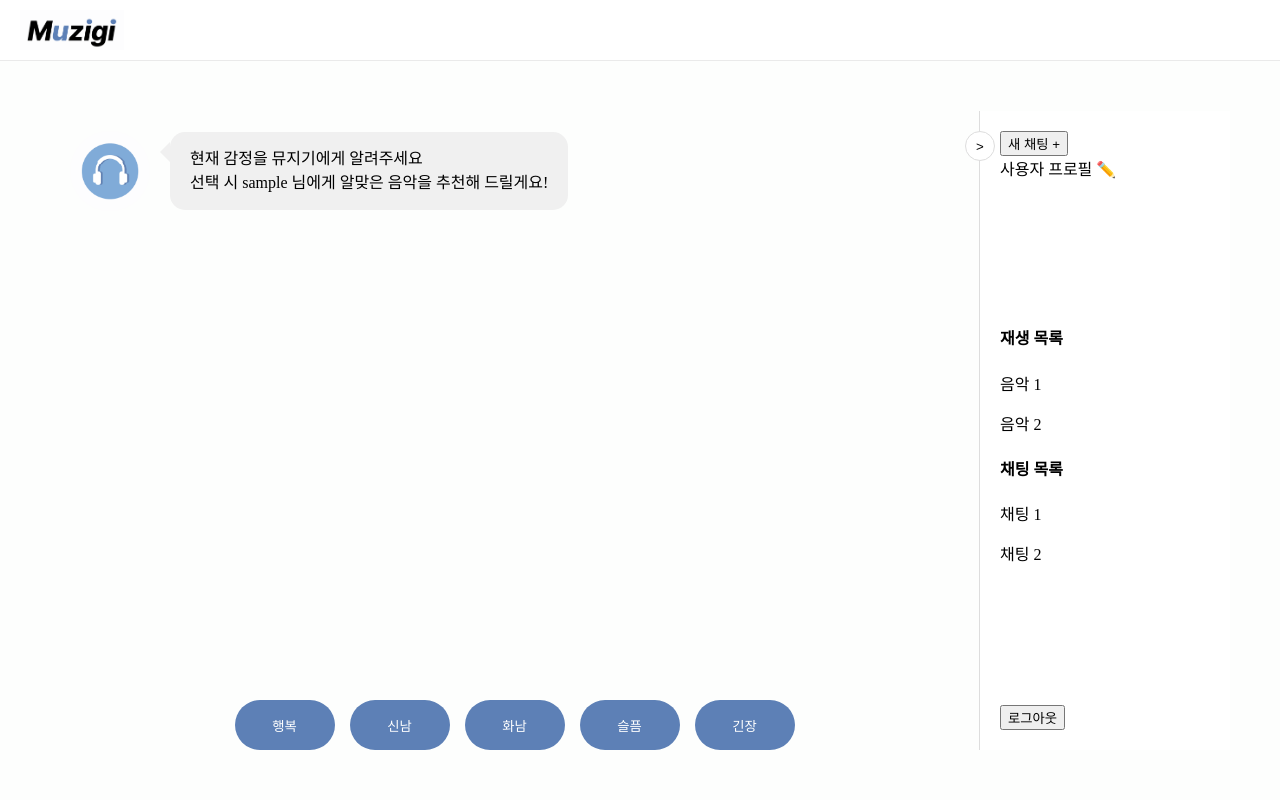
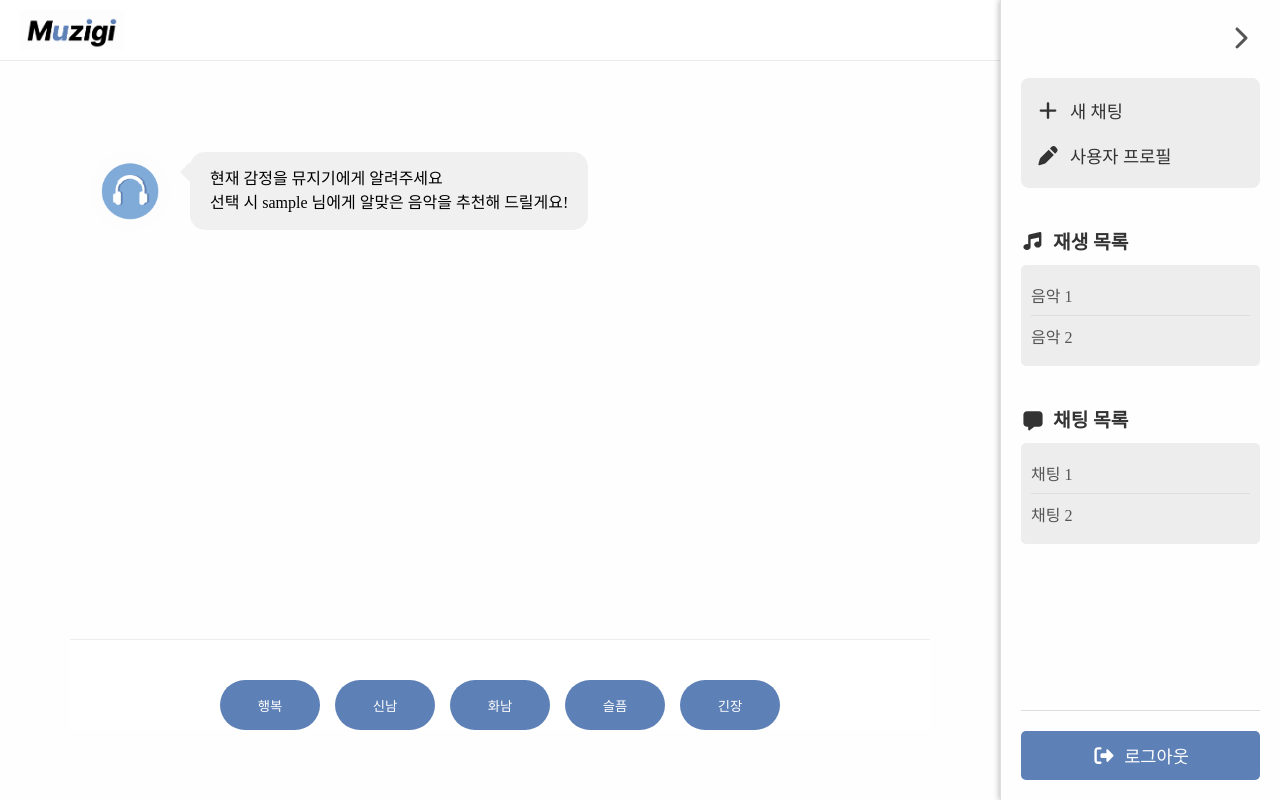
Before and after one commit to sun-risin/MUZIGI, a React (Vite) app in the folder frontend/: page /chat in a window 1280 px wide. Built offline with nearby package versions, Linux system fonts and the light colour scheme; sample sign-in values are in the browser's storage.

Commit message:
채팅창 생성 통신 완료+ sidebar ui 수정

```diff
--- a/frontend/package.json
+++ b/frontend/package.json
@@ -10,6 +10,9 @@
     "preview": "vite preview"
   },
   "dependencies": {
+    "@fortawesome/fontawesome-svg-core": "^7.1.0",
+    "@fortawesome/free-solid-svg-icons": "^7.1.0",
+    "@fortawesome/react-fontawesome": "^3.1.0",
     "react": "^19.1.1",
     "react-dom": "^19.1.1",
     "react-router-dom": "^7.9.4"
--- a/frontend/src/component/MainPage.css
+++ b/frontend/src/component/MainPage.css
@@ -1,24 +1,37 @@
-/* MainPage 전체 컨테이너 */
 .main-page-container {
   display: flex;
-  height: 100%;
+  height: 100vh;
   width: 100%;
+  overflow: hidden;
+  position: relative;
 }
 
-/* 왼쪽 메인 컨텐츠 영역 (채팅 + 감정 버튼) */
+/* 왼쪽 메인 컨텐츠 영역 */
 .content-area {
-  flex: 1;
+  flex-grow: 1;
   display: flex;
   flex-direction: column;
   box-sizing: border-box;
+  padding: 20px;
+  transition: margin-right 0.3s ease-in-out;
+  margin-right: 0; /* 기본 상태 (사이드바 닫힘) */
 }
 
-.chat-wrapper {
-  flex: 1;
-  overflow-y: auto; /* 내용이 길어지면 스크롤 생성 */
+.content-area.sidebar-open {
+  margin-right: 280px;
 }
 
-/* 감정 버튼을 감싸는 wrapper */
+/* 채팅창 영역 */
+.chat-wrapper {
+  flex-grow: 1;
+  overflow-y: auto;
+  padding-bottom: 20px;
+}
+
+/* 감정 버튼 영역 */
 .emotion-wrapper {
-  padding-top: 10px;
+  flex-shrink: 0;
+  padding-top: 20px;
+  border-top: 1px solid #eee;
+  background-color: #fff;
 }
--- a/frontend/src/component/MainPage.jsx
+++ b/frontend/src/component/MainPage.jsx
@@ -46,7 +46,7 @@ function MainPage({ setIsLoggedIn }) {
 
   return (
     <div className="main-page-container">
-      <div className= 'content-area'>
+      <div className= {`content-area ${isSidebarOpen ? 'sidebar-open' : ''}`}>
         <div className="chat-wrapper">
           <Chat messages={messages} />
         </div>
--- a/frontend/src/component/essential/Sidebar.css
+++ b/frontend/src/component/essential/Sidebar.css
@@ -1,53 +1,149 @@
-.sidebar-container {
-  position: relative;
-  height: 100%;
-  background-color: #fff;
-  border-left: 1px solid #ddd;
-  transition: width 0.3s ease;
-  flex-shrink: 0; /* 내용이 많아져도 찌그러지지 않도록 설정 */
+.sidebar {
+    position: fixed;
+    top: 0;
+    right: -300px; /* 사이드바 숨김 (너비보다 크게) */
+    width: 280px; /* 이미지 너비에 맞춤 */
+    height: 100%;
+    background-color: #fdfefd;
+    box-shadow: -2px 0 5px rgba(0, 0, 0, 0.2);
+    transition: right 0.3s ease-in-out;
+    display: flex;
+    flex-direction: column;
+    padding: 20px;
+    box-sizing: border-box;
+    z-index: 1000;
 }
 
-/* 사이드바가 열렸을 때의 너비 */
-.sidebar-container.open {
-  width: 250px;
+.sidebar.open {
+    right: 0; /* 사이드바 열림 */
 }
 
-/* 사이드바가 닫혔을 때의 너비 */
-.sidebar-container.closed {
-  width: 0;
-  border-left: none; /* 닫혔을 때는 경계선도 숨김 */
+/* 사이드바 헤더 (닫기 버튼) */
+.sidebar-header {
+    display: flex;
+    justify-content: flex-end;
+    margin-bottom: 20px;
 }
 
-.sidebar-content {
-  width: 250px; /* 너비는 항상 고정 (내용이 찌그러지지 않게) */
-  height: 100%;
-  padding: 20px;
-  box-sizing: border-box;
-  display: flex;
-  flex-direction: column;
-  justify-content: space-between;
-  transition: opacity 0.2s ease-out;
+.close-btn {
+    background: none;
+    border: none;
+    font-size: 1.5rem;
+    cursor: pointer;
+    color: #555;
+    padding: 5px;
 }
 
-.sidebar-container.closed .sidebar-content {
-  opacity: 0;
-  pointer-events: none; /* 눈에 보이지 않을 때 클릭되지 않도록 설정 */
+.close-btn:hover {
+    color: #000;
 }
 
-.toggle-btn {
-  position: absolute;
-  left: -15px;
-  top: 20px;
-  background-color: #fff;
-  border: 1px solid #ddd;
-  border-radius: 50%;
-  width: 30px;
-  height: 30px;
-  cursor: pointer;
-  z-index: 10;
+/* 주요 액션 (새 채팅, 사용자 프로필) */
+.main-actions {
+    background-color: #EDEDED; /* 배경색 추가 */
+    border-radius: 8px;
+    padding: 10px 15px;
+    margin-bottom: 20px;
+}
 
-  /* 버튼 안의 아이콘 정렬 */
-  display: flex;
-  justify-content: center;
-  align-items: center;
+.action-item {
+    display: flex;
+    align-items: center;
+    padding: 10px 0;
+    cursor: pointer;
+    color: #333;
+    font-size: 1.1rem;
 }
+
+.action-item:hover {
+    color: #000;
+}
+
+.action-icon {
+    margin-right: 10px;
+    font-size: 1.2rem;
+}
+
+/* 일반 섹션 (재생 목록, 채팅 목록) */
+.sidebar-section {
+    margin-bottom: 20px;
+}
+
+.sidebar-section h3 {
+    font-size: 1.2rem;
+    color: #333;
+    margin-bottom: 10px;
+    display: flex;
+    align-items: center;
+}
+
+.sidebar-section h3 .fa-icon {
+    margin-right: 8px;
+}
+
+.scrollable-list {
+    max-height: 150px; /* 스크롤 높이 제한 */
+    overflow-y: auto; /* 내용이 넘치면 스크롤 */
+    background-color: #eDEDED; /* 목록 배경색 */
+    border-radius: 5px;
+    padding: 10px;
+}
+
+.scrollable-list ul {
+    list-style: none;
+    padding: 0;
+    margin: 0;
+}
+
+.scrollable-list li {
+    padding: 8px 0;
+    color: #555;/*글씨 색*/
+    border-bottom: 1px solid #ddd;
+}
+
+.scrollable-list li:last-child {
+    border-bottom: none;
+}
+
+.scrollable-list::-webkit-scrollbar {
+    width: 8px;
+}
+
+.scrollable-list::-webkit-scrollbar-thumb {
+    background-color: #ccc;
+    border-radius: 4px;
+}
+
+.scrollable-list::-webkit-scrollbar-track {
+    background-color: #f0f0f0;
+}
+
+/* 로그아웃 버튼 */
+.sidebar-footer {
+    margin-top: auto; /* 하단에 고정 */
+    padding-top: 20px;
+    border-top: 1px solid #ddd; /* 구분선 */
+}
+
+.logout-btn {
+    width: 100%;
+    padding: 12px 15px;
+    background-color: #5D80B6; /* 버튼 배경색 */
+    color: #ffffff;
+    border: none;
+    border-radius: 5px;
+    cursor: pointer;
+    font-size: 1.1rem;
+    display: flex;
+    align-items: center;
+    justify-content: center;
+}
+
+.logout-btn:hover {
+    background-color: #ACBCD3;
+}
+
+.logout-icon {
+    margin-right: 8px;
+    font-size: 1.2rem;
+}
--- a/frontend/src/component/essential/Sidebar.jsx
+++ b/frontend/src/component/essential/Sidebar.jsx
@@ -1,63 +1,72 @@
-import React, { useEffect, useRef } from "react";
+import React, { useRef } from "react";
 import { useNavigate } from "react-router-dom";
 import "./Sidebar.css";
+import { FontAwesomeIcon } from '@fortawesome/react-fontawesome';
+import { faChevronRight, faPlus, faPen, faMusic, faMessage, faRightFromBracket } from '@fortawesome/free-solid-svg-icons';
 
 function Sidebar({ isOpen, setIsOpen, setIsLoggedIn }) {
   const sidebarRef = useRef(null);
   const navigate = useNavigate();
 
-  const toggleSidebar = (e) => {
+  const closeSidebar = (e) => {
     e.stopPropagation();
-    setIsOpen(!isOpen);
+    setIsOpen(false);
   };
 
+  // 로그아웃 함수
   const handleLogout = () => {
-    localStorage.removeItem("accessToken"); // 로컬 스토리지에서 토큰 삭제
+    localStorage.removeItem("accessToken");
     setIsLoggedIn(false);
     alert("로그아웃 되었습니다.");
-    navigate("/login"); // 로그인 페이지로 이동
+    navigate("/login");
   };
 
-  useEffect(() => {
-    const handleClickOutside = (e) => {
-      if (
-        isOpen &&
-        sidebarRef.current &&
-        !sidebarRef.current.contains(e.target)
-      ) {
-        setIsOpen(false);
-      }
-    };
-    document.addEventListener("click", handleClickOutside);
-    return () => document.removeEventListener("click", handleClickOutside);
-  }, [isOpen, setIsOpen]);
+  return (
+    <div ref={sidebarRef} className={`sidebar ${isOpen ? "open" : ""}`}>
 
-  return (
-    <div className={`sidebar-container ${isOpen ? "open" : "closed"}`}>
-      <button className="toggle-btn" onClick={toggleSidebar}>
-        {isOpen ? ">" : "<"}
-      </button>
-
-      <div ref={sidebarRef} className="sidebar-content">
-        <div className="sidebar-top">
-          <button>새 채팅 +</button>
-          <div className="profile">사용자 프로필 ✏️</div>
+        <div className="sidebar-header">
+            <button onClick={closeSidebar} className="close-btn">
+                <FontAwesomeIcon icon={faChevronRight} />
+            </button>
         </div>
 
-        <div className="sidebar-middle">
-          <h4>재생 목록</h4>
-          <p>음악 1</p>
-          <p>음악 2</p>
-
-          <h4>채팅 목록</h4>
-          <p>채팅 1</p>
-          <p>채팅 2</p>
+        <div className="sidebar-section main-actions">
+            <div className="action-item">
+                <FontAwesomeIcon icon={faPlus} className="action-icon" />
+                <span>새 채팅</span>
+            </div>
+            <div className="action-item">
+                <FontAwesomeIcon icon={faPen} className="action-icon" />
+                <span>사용자 프로필</span>
+            </div>
         </div>
 
-        <div className="sidebar-bottom">
-          <button onClick={handleLogout}>로그아웃</button>
+        <div className="sidebar-section playlist-section">
+            <h3><FontAwesomeIcon icon={faMusic} className="fa-icon"/> 재생 목록</h3>
+            <div className="scrollable-list">
+                <ul>
+                    <li>음악 1</li>
+                    <li>음악 2</li>
+                </ul>
+            </div>
         </div>
-      </div>
+
+        <div className="sidebar-section chatlist-section">
+            <h3><FontAwesomeIcon icon={faMessage} className="fa-icon"/> 채팅 목록</h3>
+            <div className="scrollable-list">
+                <ul>
+                    <li>채팅 1</li>
+                    <li>채팅 2</li>
+                </ul>
+            </div>
+        </div>
+
+        <div className="sidebar-footer">
+            <button onClick={handleLogout} className="logout-btn">
+                <FontAwesomeIcon icon={faRightFromBracket} className="logout-icon" />
+                로그아웃
+            </button>
+        </div>
     </div>
   );
 }
```
Also changed, not shown: 1 other file (tests, documents, lock files or other folders).
